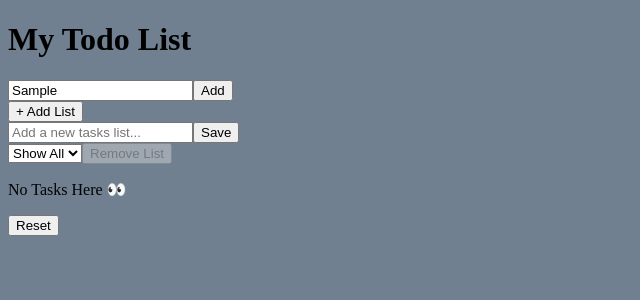
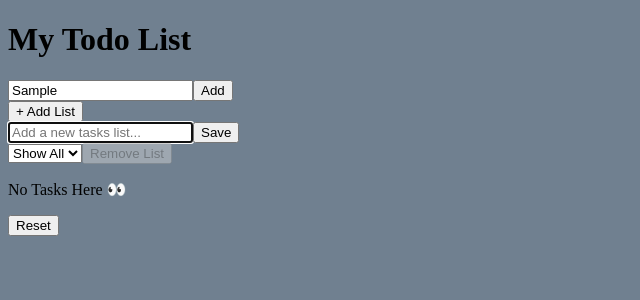
Before and after one commit to Ludovico02/TodoList, a React (Vite) app: page / in a window 1280 px wide. Both pictures are taken after typing "Sample" into the empty fields and a click on the button "+ Add List". Shown: the top 300 px of the page, without its empty margins (0-640 px from the left). Built offline with nearby package versions, Linux system fonts and the light colour scheme.

Commit message:
Created new component AddListForm.jsx and changed the login in the Todo.jsx component so adding a new list to the todo list is now managed by another component

```diff
--- a/src/components/AddListForm.jsx
+++ b/src/components/AddListForm.jsx
@@ -0,0 +1,28 @@
+import { useState } from "react"
+
+export default function AddListForm({ onAddList, onCloseInput }) {
+    const [listName, setListName] = useState("");
+
+    const handleSubmit = (e) => {
+        e.preventDefault();
+        if(!listName.trim()) {
+            onCloseInput();
+            return;
+        }
+        onAddList(listName.trim());
+        setListName("");
+    }
+
+    return (
+        <form onSubmit={handleSubmit}>
+            <input
+                type="text"
+                value={listName}
+                onChange={(e) => setListName(e.target.value)}
+                placeholder="Add a new tasks list..."
+                autoFocus
+            />
+            <button type="submit">Save</button>
+        </form>
+    )
+}
--- a/src/components/Todo.jsx
+++ b/src/components/Todo.jsx
@@ -2,6 +2,7 @@ import { useEffect, useState } from "react";
 import Form from "./Form";
 import TaskList from "./TaskList";
 import { moveTaskUpAndDown } from "../utils/taskHelpers";
+import AddListForm from "./AddListForm";
 
 export default function Todo() {
     const [tasks, setTasks] = useState(() => {
@@ -23,7 +24,7 @@ export default function Todo() {
         }
     });
 
-    const [showAddList, setShowAddList] = useState(false);
+    const [showAddListForm, setShowAddListForm] = useState(false);
     const [addList, setAddList] = useState("");
 
     useEffect(() => {
@@ -34,16 +35,11 @@ export default function Todo() {
         localStorage.setItem("lists", JSON.stringify(lists));
     }, [lists]);
 
-    const addNewList = (e) => {
-        e.preventDefault();
-        if(!addList.trim()) {
-            setShowAddList(false);
-            return;
-        }
-        setLists([...lists, addList]);
-        setAddList("");
-        setShowAddList(false);
-        setCurrentList(addList);
+    const addNewList = (name) => {
+        if(lists.includes(name)) return;
+        setLists([...lists, name]);
+        setCurrentList(name);
+        setShowAddListForm(false);
     }
 
     const addTask = (title) => {
@@ -99,17 +95,12 @@ export default function Todo() {
         <div className="todo">
             <h1>My Todo List</h1>
             <Form onAddTask={addTask} />
-            <button className="add-list-btn" onClick={() => setShowAddList(true)}>+ Add List</button>
-            {showAddList &&
-                <form onSubmit={addNewList}>
-                    <input
-                        type="text"
-                        value={addList}
-                        onChange={(e) => setAddList(e.target.value)}
-                        placeholder="Add a new tasks list..."
-                    />
-                    <button type="submit">Save</button>
-                </form>
+            <button className="add-list-btn" onClick={() => setShowAddListForm(true)}>+ Add List</button>
+            {showAddListForm &&
+                <AddListForm
+                    onAddList={addNewList}
+                    onCloseInput={() => setShowAddListForm(false)}
+                />
             }
             <select name="select-list" id="select-list" value={currentList} onChange={(e) => setCurrentList(e.target.value)}>
                 <option value="all">Show All</option>
```
